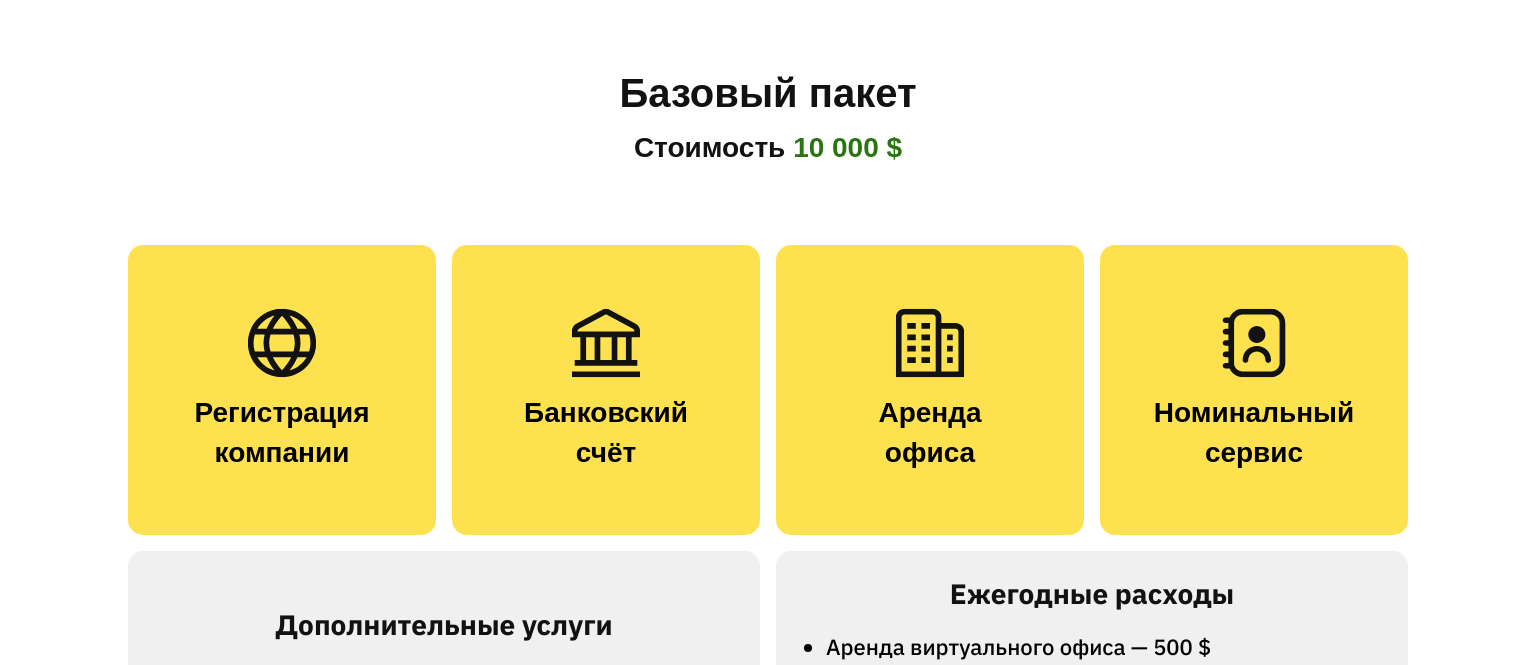
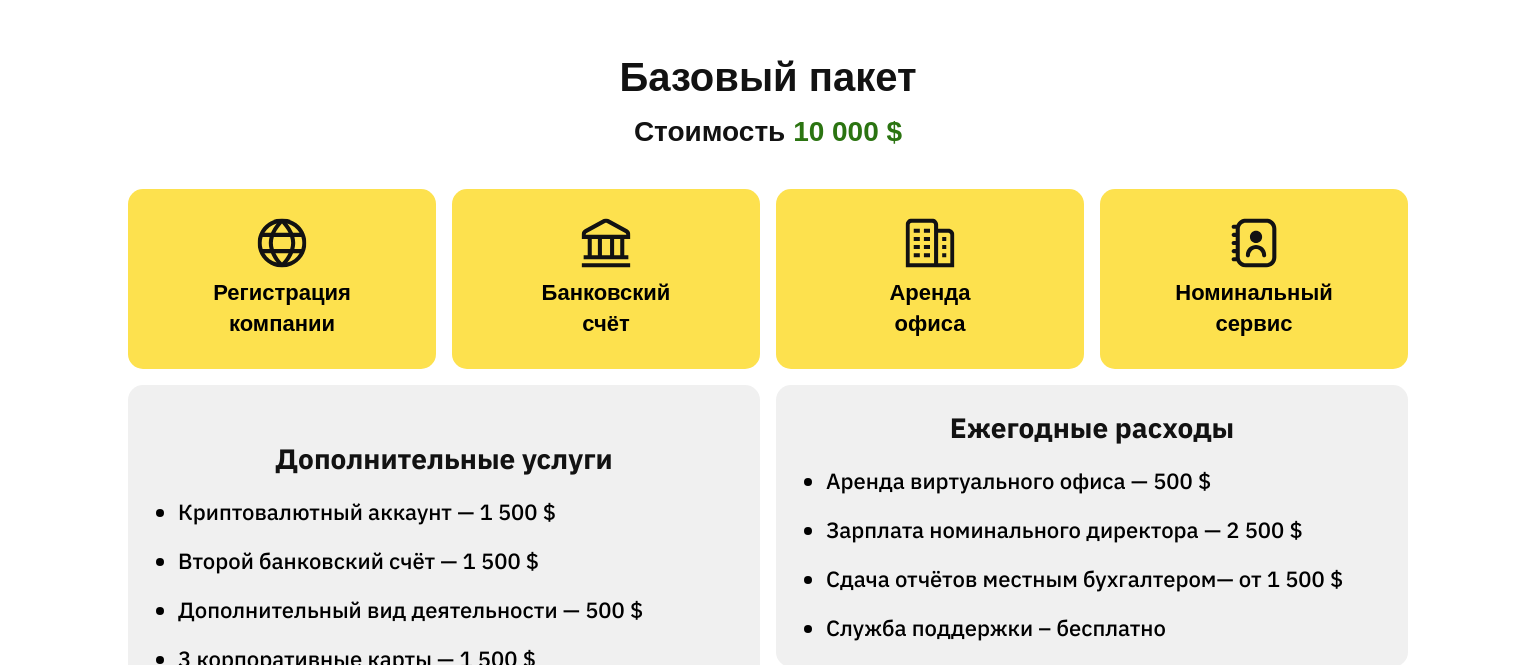
Before and after one commit to IvZakharov/landingIndonesia, a Next.js app: page / in a window 1536 px wide. Shown: the part 6639-7304 px from the top of the page. Built offline with nearby package versions, Linux system fonts and the light colour scheme; a web font is replaced by a local one.

Commit message:
fix section size

```diff
--- a/components/Price/Price.jsx
+++ b/components/Price/Price.jsx
@@ -3,7 +3,7 @@ import Image from "next/image";
 
 const Price = ({ linkUrl }) => {
   return (
-    <section id={"price"} className={"pt-8 xl:pt-14"}>
+    <section id={"price"} className={"pt-8 xl:pt-10"}>
       <div className={"container relative"}>
         <h2 className={"sectionTitle text-center mb-3"}>Базовый пакет</h2>
         <p className={styles.price}>
--- a/components/Price/Price.module.scss
+++ b/components/Price/Price.module.scss
@@ -15,13 +15,12 @@
   @media (min-width: 768px) {
     font-size: 24px;
     line-height: 30px;
-    margin-bottom: 60px;
   }
 
   @media (min-width: 1312px) {
     font-size: 28px;
     line-height: 35px;
-    margin-bottom: 80px;
+    margin-bottom: 40px;
   }
 }
 
@@ -40,16 +39,16 @@
   }
 
   @media (min-width: 1312px) {
-    height: 290px;
+    height: 180px;
   }
 
   .icon {
-    margin-bottom: 15px;
+    margin-bottom: 10px;
 
     @media (min-width: 1312px) {
       img {
-        width: 70px;
-        height: 70px;
+        width: 50px;
+        height: 50px;
       }
     }
   }
@@ -61,7 +60,7 @@
     color: #000000;
 
     @media (min-width: 1312px) {
-      font-size: 28px;
+      font-size: 22px;
       line-height: 140%;
     }
   }
```
